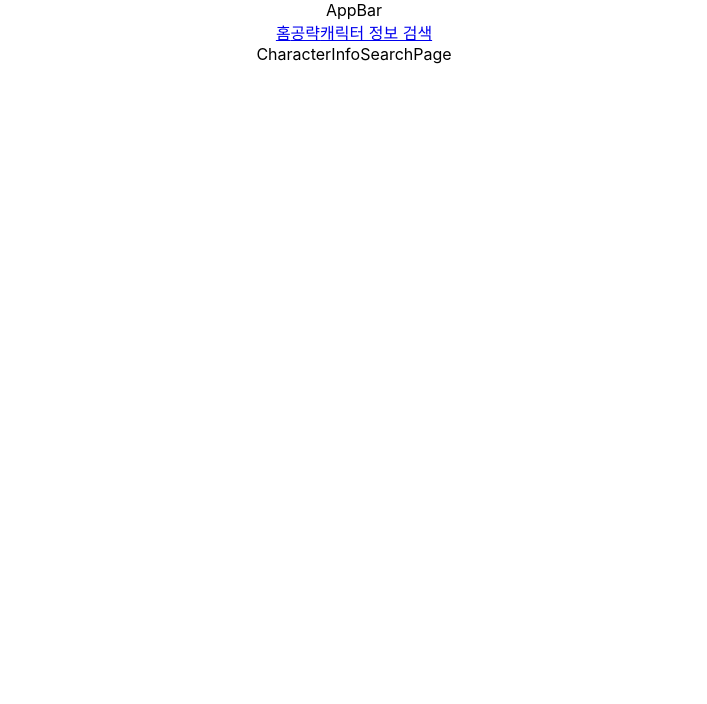
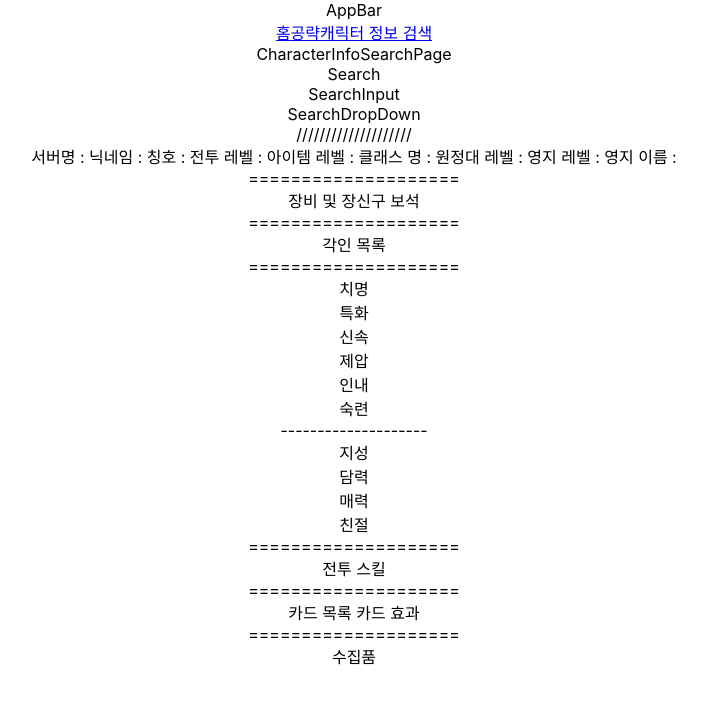
Before and after one commit to LeeJ1nHyeong/no_name_toy_project, a React (Create React App) app in the folder frontend/: page /character-info-search in a window 1280 px wide. Shown: the top 704 px of the page, without its empty margins (286-993 px from the left). Built offline with nearby package versions, Linux system fonts and the light colour scheme.

Commit message:
Feat: Add components related to CharacterInfoPage

```diff
--- /dev/null
+++ b/frontend/src/components/characterInfoSearch/CharacterInfo.jsx
@@ -0,0 +1,66 @@
+import React from 'react'
+
+function CharacterInfo() {
+  return (
+    <div>
+      {/* 기본 정보 */}
+      <div>
+        서버명 :
+        닉네임 :
+        칭호 :
+        전투 레벨 :
+        아이템 레벨 :
+        클래스 명 :
+        원정대 레벨 :
+        영지 레벨 :
+        영지 이름 :
+      </div>
+      ====================
+      {/* 장비 및 장신구 */}
+      <div>
+        장비 및 장신구
+        보석
+      </div>
+      ====================
+      {/* 각인 */}
+      <div>
+        각인 목록
+      </div>
+      ====================
+      {/* 능력치 */}
+      <div>
+        {/* 특성 */}
+        <div>치명</div>
+        <div>특화</div>
+        <div>신속</div>
+        <div>제압</div>
+        <div>인내</div>
+        <div>숙련</div>
+        --------------------
+        {/* 성향 */}
+        <div>지성</div>
+        <div>담력</div>
+        <div>매력</div>
+        <div>친절</div>
+      </div>
+      ====================
+      {/* 전투 스킬 */}
+      <div>
+        전투 스킬
+      </div>
+      ====================
+      {/* 카드 */}
+      <div>
+        카드 목록
+        카드 효과
+      </div>
+      ====================
+      {/* 수집품 */}
+      <div>
+        수집품
+      </div>
+    </div>
+  )
+}
+
+export default CharacterInfo
--- /dev/null
+++ b/frontend/src/components/characterInfoSearch/Search.jsx
@@ -0,0 +1,15 @@
+import React from 'react'
+import SearchInput from './SearchInput'
+import SearchDropDown from './SearchDropDown'
+
+function Search() {
+  return (
+    <div>
+      Search
+      <SearchInput />
+      <SearchDropDown />
+    </div>
+  )
+}
+
+export default Search
--- /dev/null
+++ b/frontend/src/components/characterInfoSearch/SearchDropDown.jsx
@@ -0,0 +1,9 @@
+import React from 'react'
+
+function SearchDropDown() {
+  return (
+    <div>SearchDropDown</div>
+  )
+}
+
+export default SearchDropDown
--- /dev/null
+++ b/frontend/src/components/characterInfoSearch/SearchInput.jsx
@@ -0,0 +1,9 @@
+import React from 'react'
+
+function SearchInput() {
+  return (
+    <div>SearchInput</div>
+  )
+}
+
+export default SearchInput
--- a/frontend/src/pages/CharacterInfoSearchPage.jsx
+++ b/frontend/src/pages/CharacterInfoSearchPage.jsx
@@ -1,8 +1,18 @@
 import React from 'react'
+import Search from '../components/characterInfoSearch/Search'
+import CharacterInfo from '../components/characterInfoSearch/CharacterInfo'
 
 function CharacterInfoSearchPage() {
   return (
-    <div>CharacterInfoSearchPage</div>
+    <div>
+      CharacterInfoSearchPage
+
+      {/* 검색 */}
+      <Search />
+      ////////////////////
+      {/* 캐릭터 정보 */}
+      <CharacterInfo />
+    </div>
   )
 }
 
```
